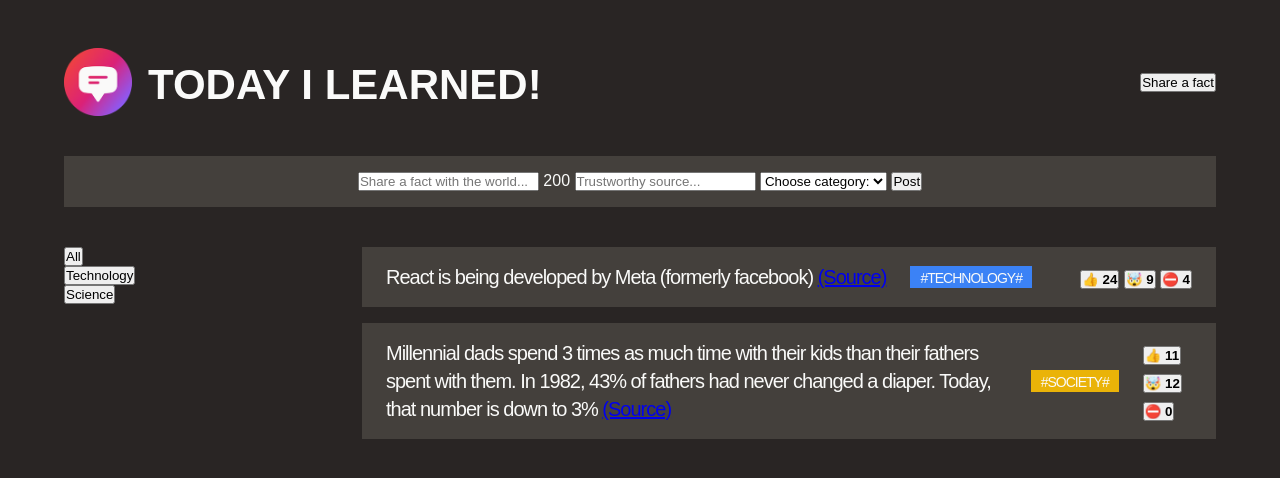
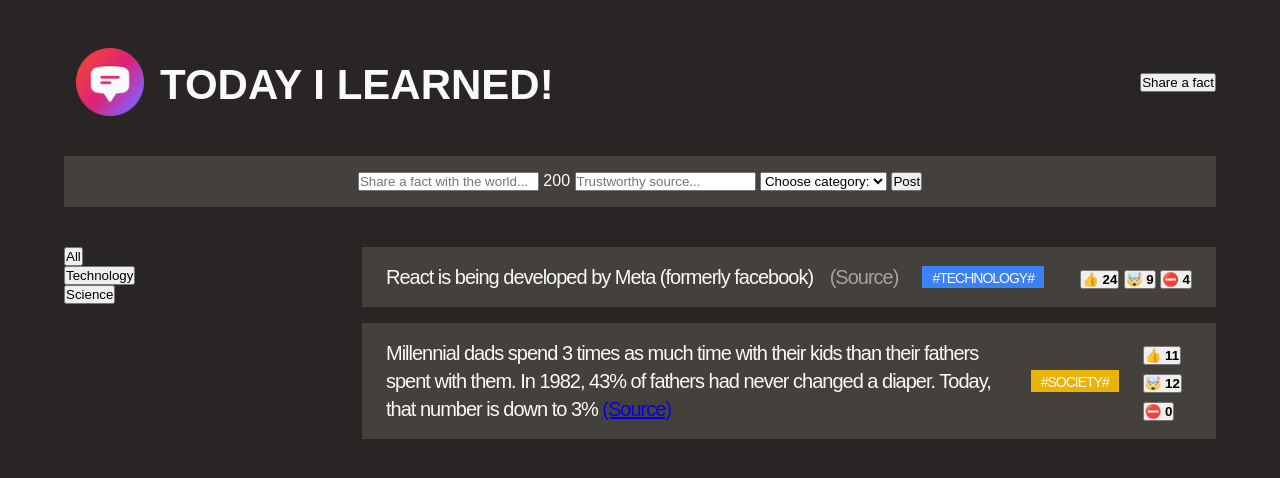
Before and after one commit to minhdanghorus/dang-learn-fe-development, a plain HTML site: page index.html in a window 1280 px wide. Drawn offline with Linux system fonts and the light colour scheme; a web font is replaced by a local one.

Commit message:
feat: CSS 20250810 Styling link and transition

```diff
--- a/index.html
+++ b/index.html
@@ -17,7 +17,7 @@
     <div class="container">
       <header class="header">
         <div class="logo">
-          <img src="logo.png" alt="Today I Learn Logo" />
+          <img class="source" src="logo.png" alt="Today I Learn Logo" />
           <h1>Today I Learned!</h1>
         </div>
         <button>Share a fact</button>
@@ -50,7 +50,10 @@
             <li class="fact">
               <p>
                 React is being developed by Meta (formerly facebook)
-                <a href="https://opensource.fb.com/" target="_blank"
+                <a
+                  class="source"
+                  href="https://opensource.fb.com/"
+                  target="_blank"
                   >(Source)</a
                 >
               </p>
--- a/styles.css
+++ b/styles.css
@@ -88,3 +88,17 @@ h1 {
 ul {
   list-style: none;
 }
+
+.source,
+.source:link,
+source:visited {
+  color: #a8a29e;
+  text-decoration: none;
+  margin-left: 12px;
+  transition: 0.3s;
+}
+
+.source:hover,
+.source:active {
+  color: #3b82f6;
+}
```
